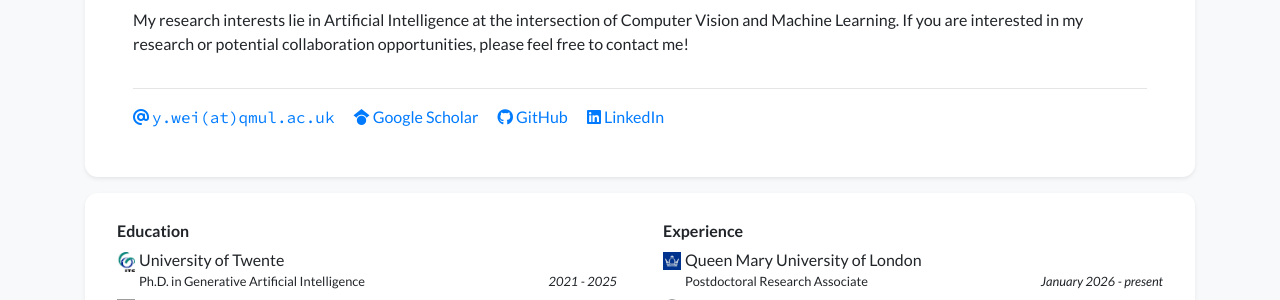
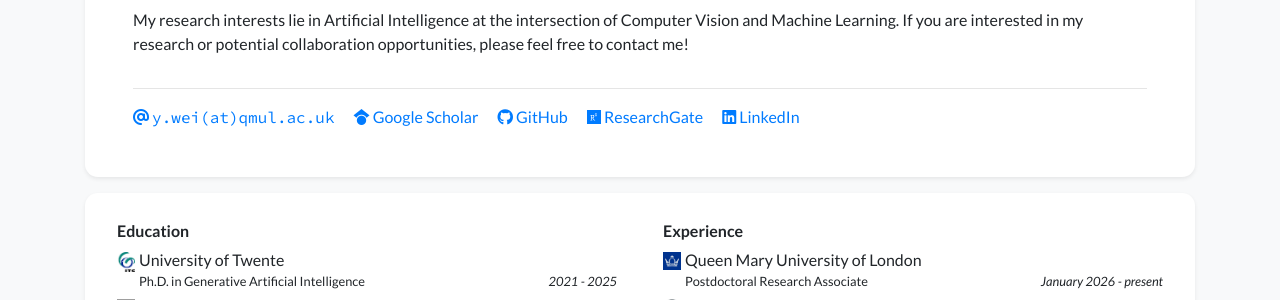
Before and after one commit to weiyao1996/weiyao1996.github.io, a Jekyll site: the page built from index_layout2.html, in a window 1280 px wide and 900 px high. Shown: the part 416-716 px from the top of the window. Built offline with Jekyll 4.4.1, drawn with Linux system fonts in a browser that asks for light colours; nearby versions of some CDN libraries; a style sheet for code colours, icons or effects is not loaded; grey boxes are pictures that could not be loaded.

Commit message:
Update profile_card.html

```diff
--- a/_includes/widgets/profile_card.html
+++ b/_includes/widgets/profile_card.html
@@ -76,6 +76,12 @@
                         </a>
                         {% endif %}
 
+                        {% if site.data.profile.researchgate %}
+                        <a class="pr-3 no-break" target="_blank" href="https://www.researchgate.net/profile/{{ site.data.profile.researchgate }}">
+                            <i class="fab fa-researchgate"></i> ResearchGate
+                        </a>
+                        {% endif %}
+
                         {% if site.data.profile.twitter %}
                         <a class="pr-3 no-break" target="_blank" href="https://twitter.com/{{ site.data.profile.twitter }}">
                             <i class="fab fa-twitter"></i> Twitter
```
